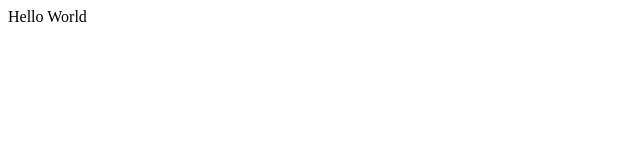
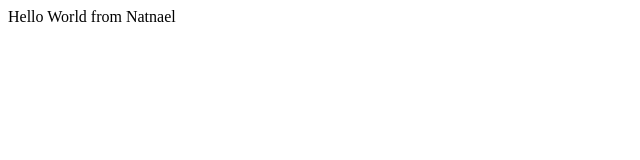
Before and after one commit to Natnael11/natnael11.github.io, a plain HTML site: page indext.html in a window 1280 px wide. Shown: the whole page, without its empty margins (0-640 px from the left). Drawn offline with Linux system fonts and the light colour scheme.

Commit message:
Add files via upload

```diff
--- a/indext.html
+++ b/indext.html
@@ -6,6 +6,6 @@
     <title>Document</title>
 </head>
 <body>
-    Hello World
+    Hello World from Natnael
 </body>
 </html>
```
